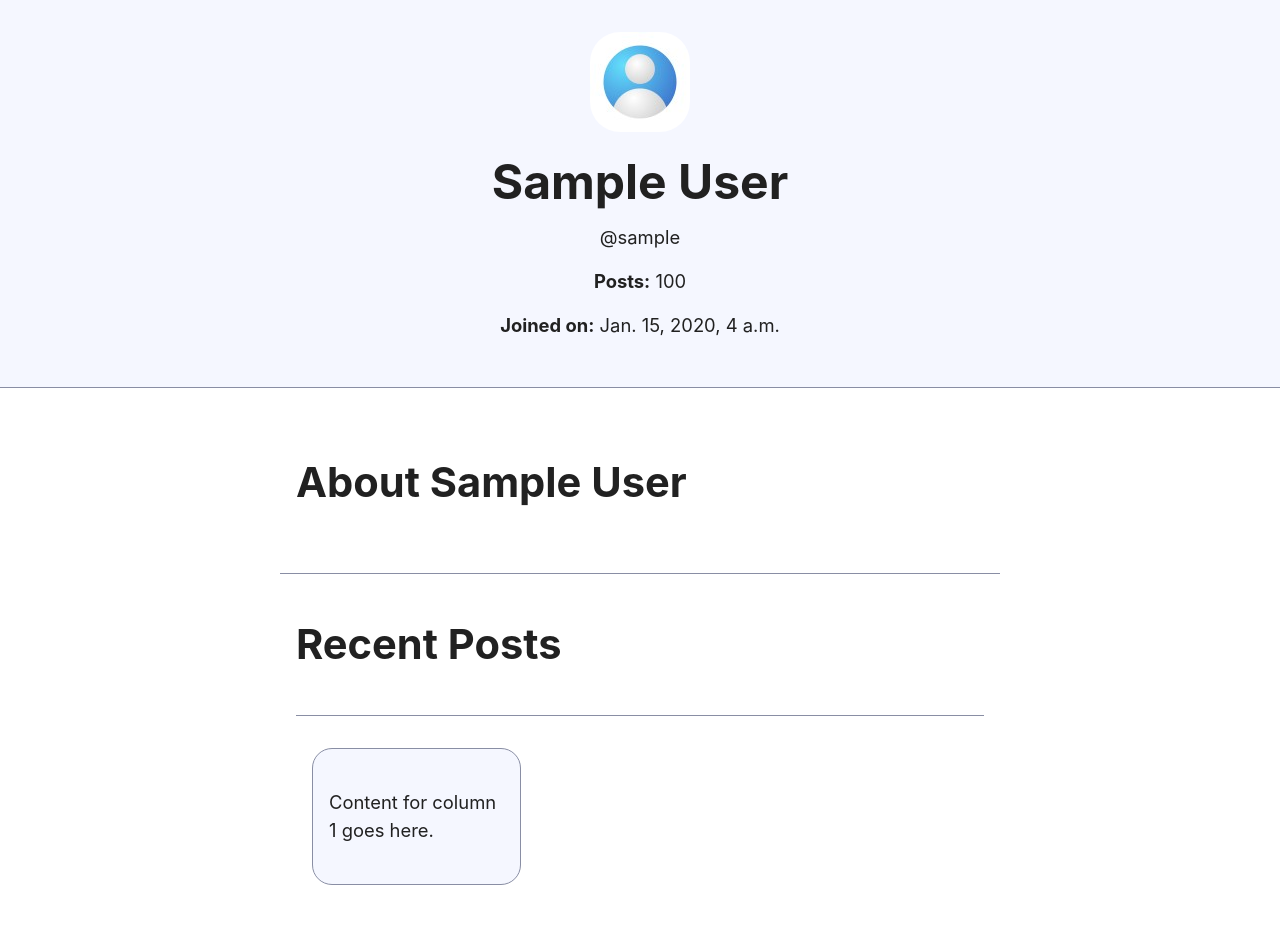
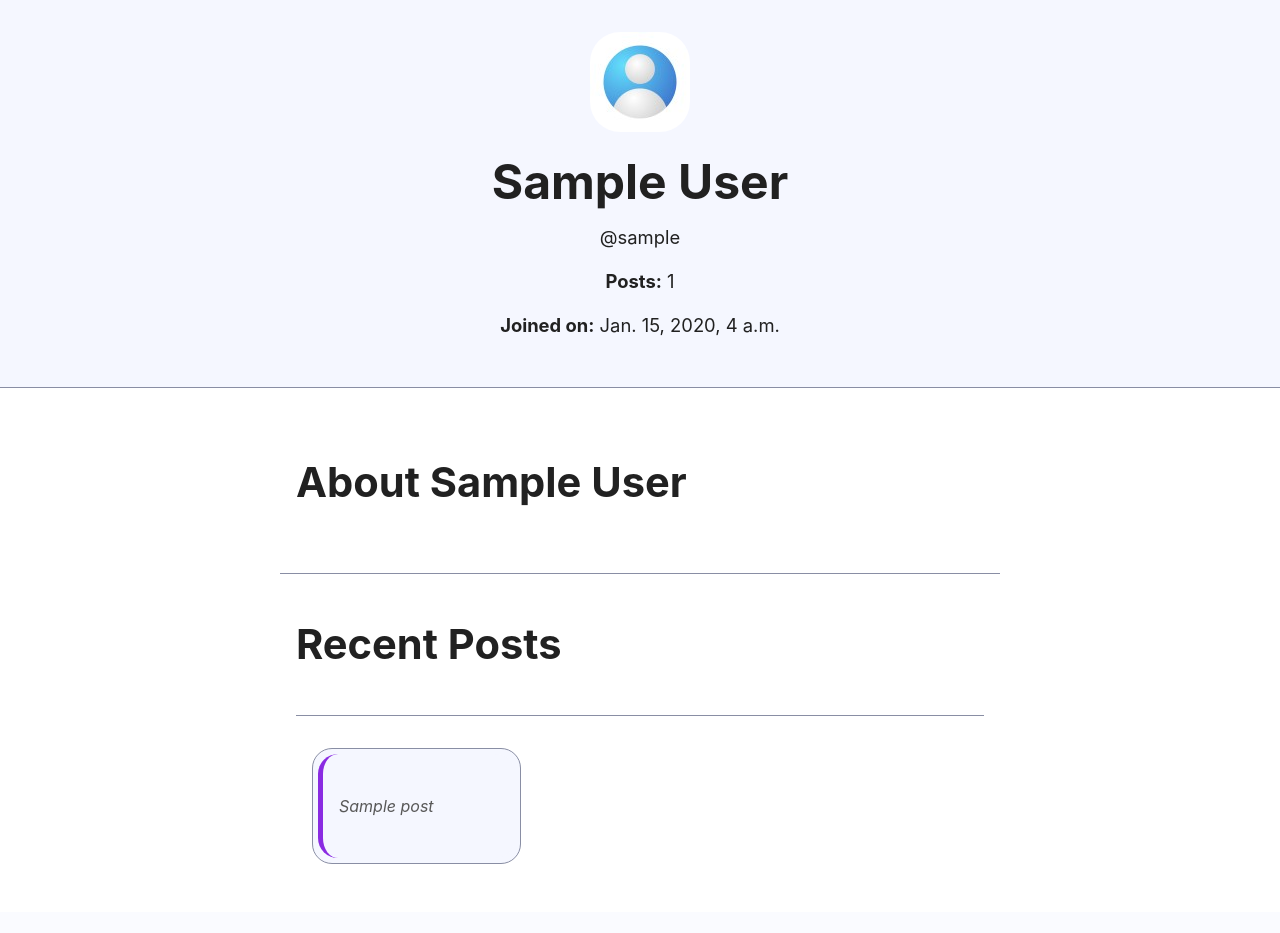
Before and after one commit to kirmola/circlex, a Django app: template frontend/templates/user.html in a window 1280 px wide. After the commit the page ends 864 px from the top, so only its background shows below. Run offline with Django 5.2, Linux system fonts and the light colour scheme; tables that the repository leaves empty hold one stand-in row (values such as "Sample post"); the template is opened without the code that fills it: values that come from a table or form of the project are taken from there, most other values are stand-ins (such as "Sample title", 1, 10 or a date in 2020).

Commit message:
added posts to user page

```diff
--- a/frontend/static/css/custom.css
+++ b/frontend/static/css/custom.css
@@ -22,7 +22,8 @@ a {
     background-color: var(--accent-bg);
     border: 1px solid var(--border);
     border-radius: var(--standard-border-radius);
-    padding: 1rem;
+    padding: 5px;
+    min-height: auto;
   }
 
   @media only screen and (max-width: 720px) {
--- a/frontend/templates/user.html
+++ b/frontend/templates/user.html
@@ -30,7 +30,7 @@
         </div>
         <div class="header__profile-stats">
           <p>
-            <strong>Posts:</strong> 100
+            <strong>Posts:</strong> {{all_posts.count}}
           </p>
           <p>
             <strong>Joined on:</strong> {{ object.date_joined }}
@@ -48,11 +48,16 @@
 
     <section>
       <h2>Recent Posts</h2>
-      <!-- Add this section within the <main> element -->
       <section class="grid-container">
-        <div class="grid-item">
-          <p>Content for column 1 goes here.</p>
-        </div>
+        {% for post in all_posts %}
+        <a href="{% url "post-view" post_id=post.post_id %}" style="color: white;">
+          <div class="grid-item">
+            <blockquote class="post-content">
+              <p style="font-size: medium;">{{post|truncatewords:20}}</p>
+            </blockquote>
+          </div>
+        </a>
+        {% endfor %}
       </section>
     </section>
   </main>
```
Also changed, not shown: frontend/views.py (+8 -1 lines).
